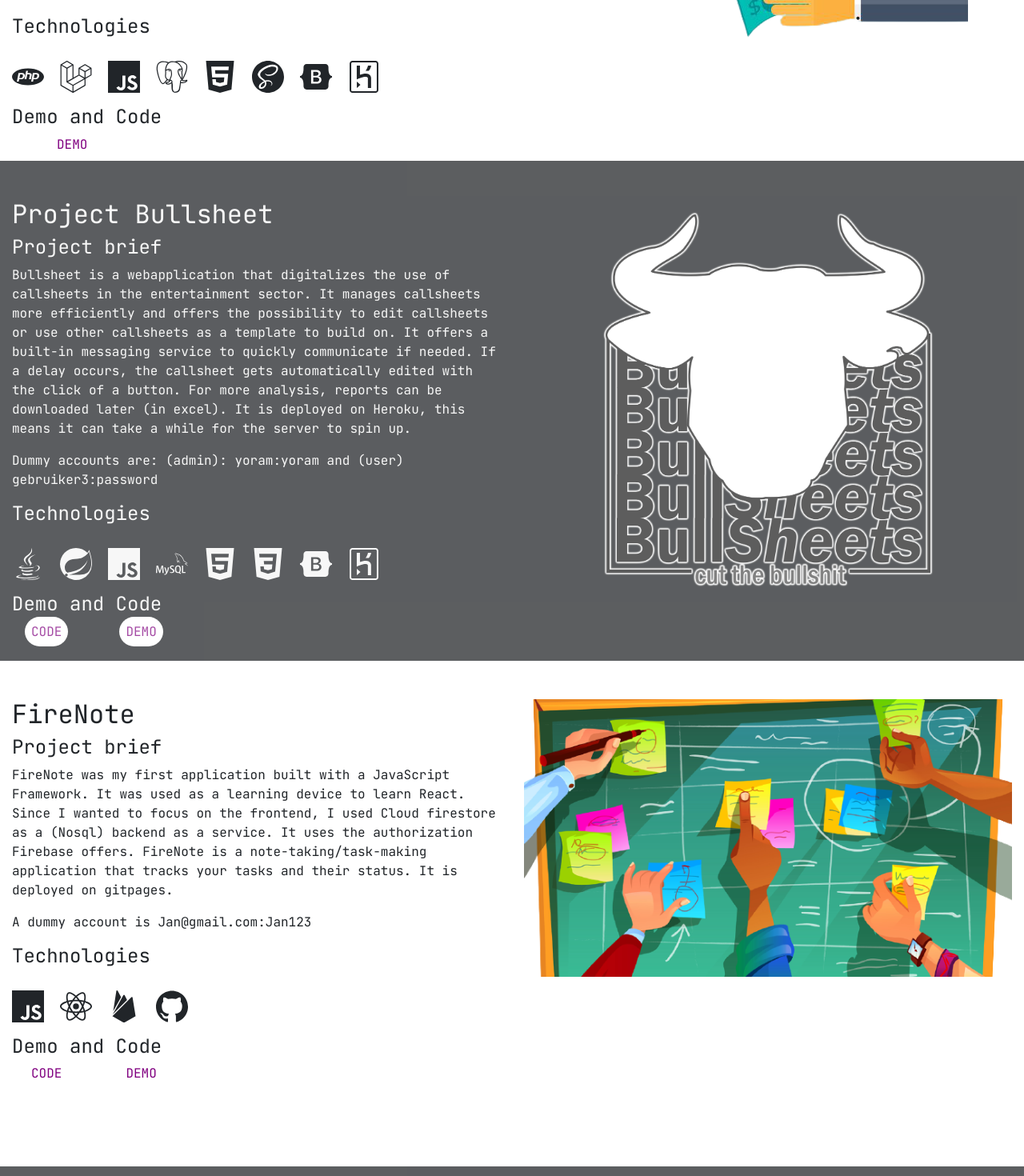
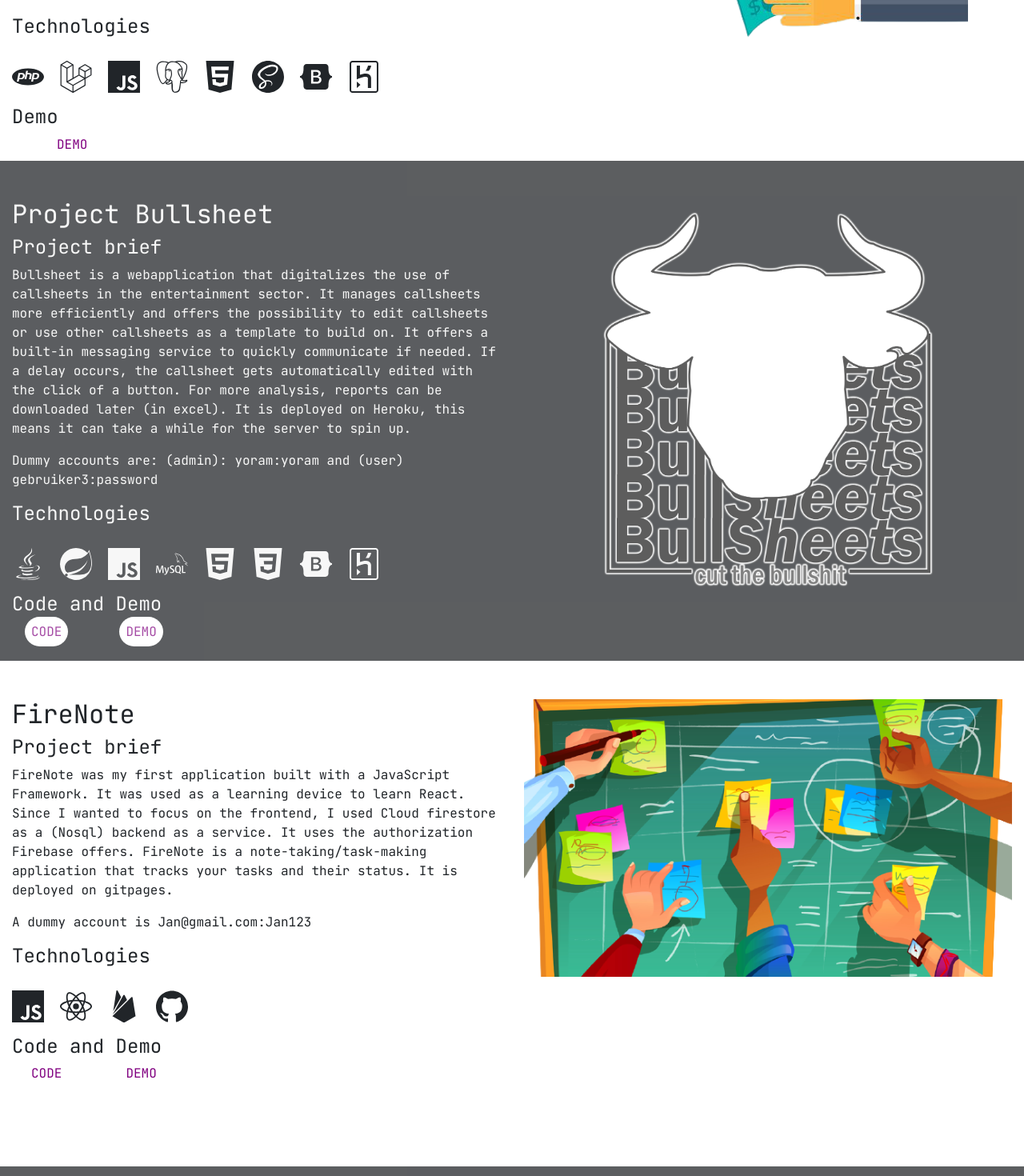
Before and after one commit to YoramHernalsteen/YoramHernalsteen.github.io, a React (Create React App) app: page /#/ in a window 1280 px wide. Shown: the part 1280-2750 px from the top of the page at 80% size. Built offline with nearby package versions, Linux system fonts and the light colour scheme.

Commit message:
slight fix demo and code

```diff
--- a/src/components/portfolio.js
+++ b/src/components/portfolio.js
@@ -141,7 +141,7 @@ export function Portfolio() {
                     <IconLink href="https://getbootstrap.com/" target="_blank"><SiBootstrap className="icons"/></IconLink>
                     <IconLink href="https://www.heroku.com/" target="_blank"><SiHeroku className="icons"/></IconLink>
                 </div>
-                <h4 className="mt-2">Demo and Code</h4>
+                <h4 className="mt-2">Demo</h4>
                 <div className="mb-2">
                     <LinkStyled className="ml-5" href="https://murmuring-hollows-22987.herokuapp.com/" target="_blank">Demo</LinkStyled>
                 </div>
@@ -174,7 +174,7 @@ export function Portfolio() {
                     <IconLink href="https://getbootstrap.com/" target="_blank"><SiBootstrap className="icons"/></IconLink>
                     <IconLink href="https://www.heroku.com/" target="_blank"><SiHeroku className="icons"/></IconLink>
                 </div>
-                <h4 className="mt-">Demo and Code</h4>
+                <h4 className="mt-">Code and Demo</h4>
                 <div className="mb-4">
                     <LinkStyled href="https://github.com/YoramHernalsteen/Bulllsheet" target="_blank">Code</LinkStyled>
                     <LinkStyled className="ml-5" href="https://project-bullsheet.herokuapp.com/" target="_blank">Demo</LinkStyled>
@@ -201,7 +201,7 @@ export function Portfolio() {
                     <IconLink href="https://firebase.google.com/" target="_blank"><SiFirebase className="icons"/></IconLink>
                     <IconLink href="https://github.com/" target="_blank"><SiGithub className="icons"/></IconLink>
                 </div>
-                <h4>Demo and Code</h4>
+                <h4>Code and Demo</h4>
                 <div className="mb-4">
                     <LinkStyled href="https://github.com/YoramHernalsteen/FireNote" target="_blank">Code</LinkStyled>
                     <LinkStyled className="ml-5" href="https://yoramhernalsteen.github.io/FireNote/#/" target="_blank">Demo</LinkStyled>
```
